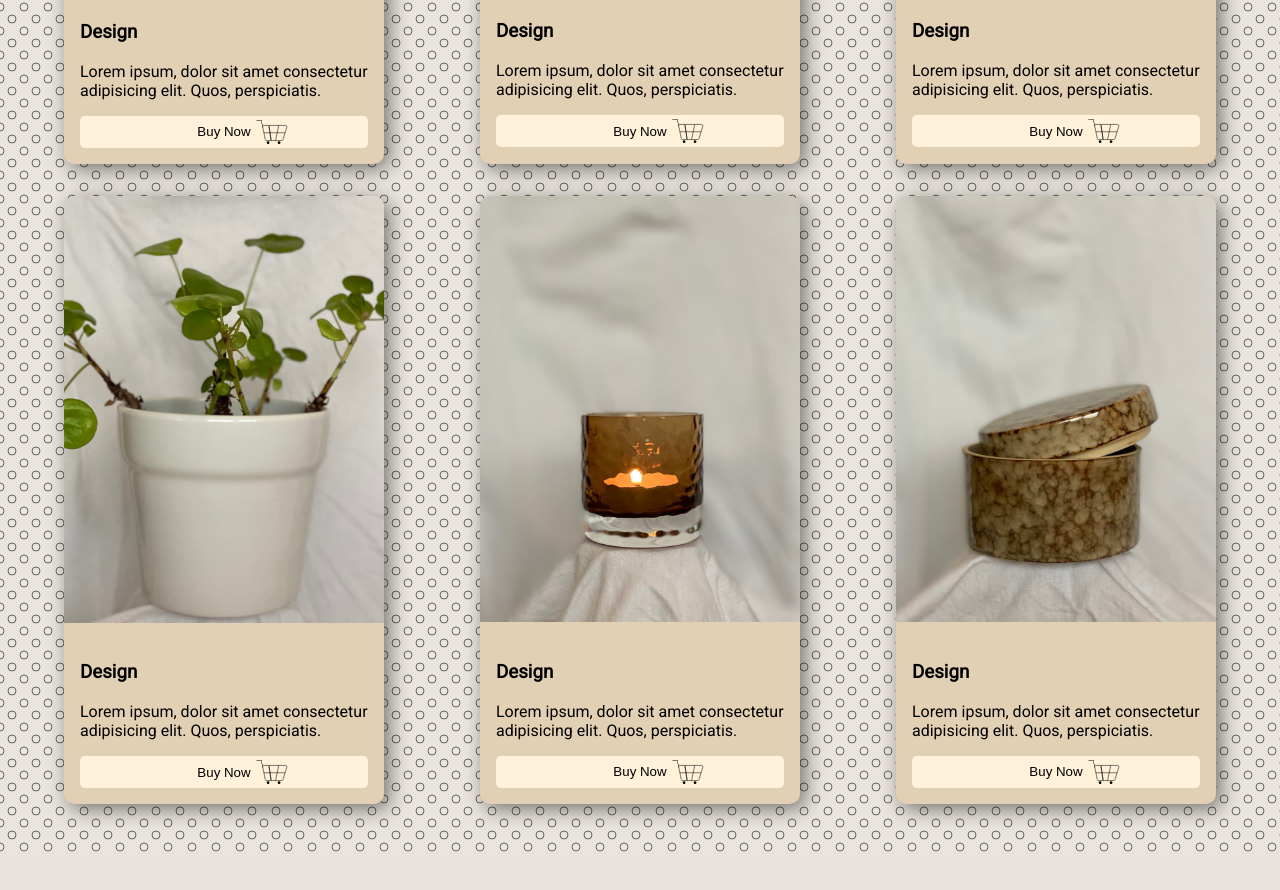
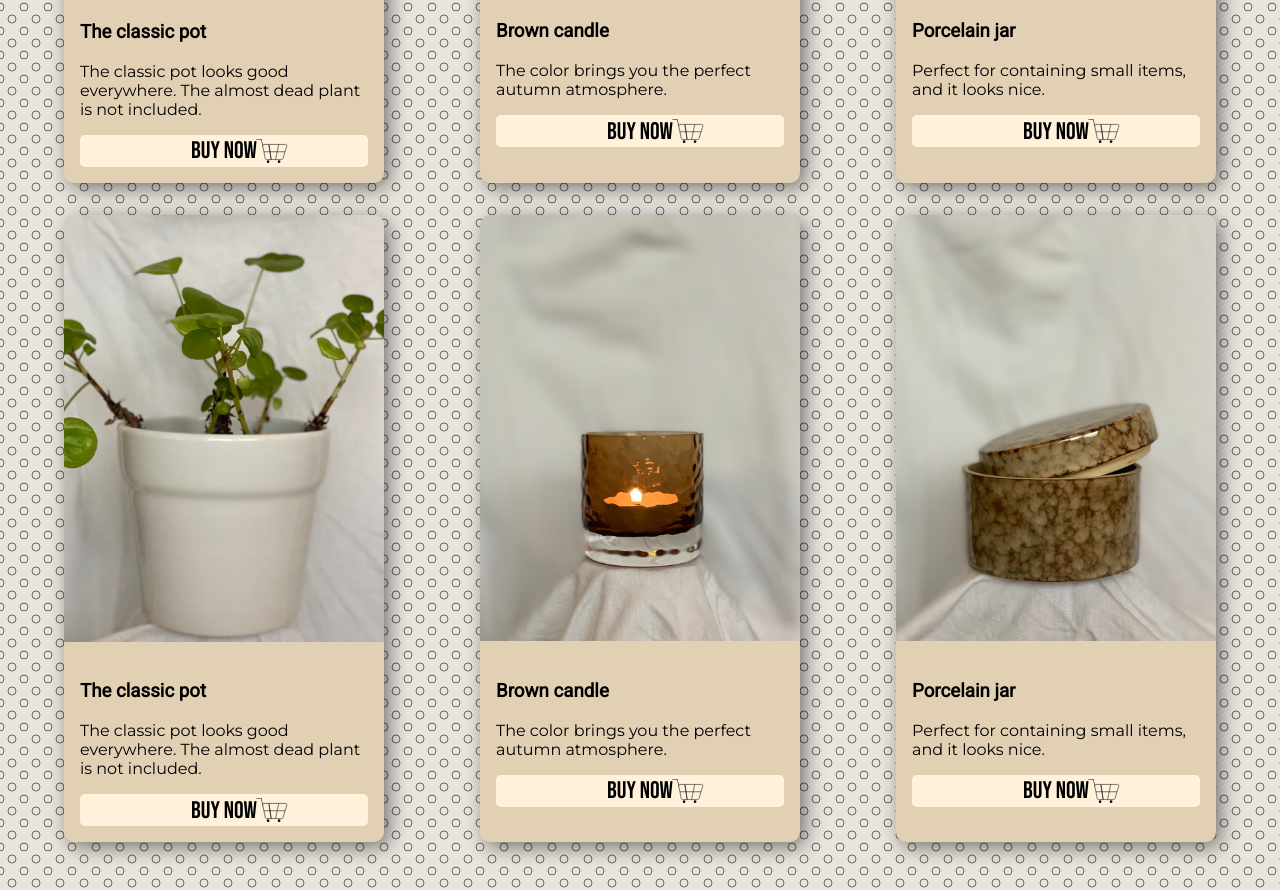
Before and after one commit to Siljesan/design2_MA1, a plain HTML site: page products.html in a window 1280 px wide. Shown: the part 1325-2215 px from the top of the page. Before the commit the page ends 2177 px from the top, so only its background shows below. Drawn offline with Linux system fonts and the light colour scheme.

Commit message:
added text, and updated font

```diff
--- a/css/style.css
+++ b/css/style.css
@@ -1,9 +1,22 @@
-@import url("https://fonts.googleapis.com/css2?family=Roboto&display=swap");
+@import url("https://fonts.googleapis.com/css2?family=Bebas+Neue&family=Montserrat&family=Roboto&display=swap");
+
 body {
   font-family: "Roboto", sans-serif;
   margin: 0;
   background-color: #e8e3dd;
   background-image: url(../img/22.svg);
+}
+h1,
+h2,
+h3 {
+  font-family: "Roboto", sans-serif;
+}
+p {
+  font-family: "Montserrat", sans-serif;
+}
+button {
+  font-family: "Bebas Neue", cursive;
+  font-size: 1.5rem;
 }
 header {
   display: flex;
--- a/products.html
+++ b/products.html
@@ -30,48 +30,48 @@
             <div class="card">
                 <img src="img/photo_2021-10-28_16-15-17.jpg" alt="">
                 <div class="card-text">
-                    <h3>Design</h3>
-                    <p>Lorem ipsum, dolor sit amet consectetur adipisicing elit. Quos, perspiciatis.</p>
+                    <h3>The classic pot</h3>
+                    <p>The classic pot looks good everywhere. The almost dead plant is not included.</p>
                     <button class="card-btn">Buy Now <img class="icon" src="icons/Group 1348.svg" alt="shopping cart icon"></button>
                 </div>
             </div>
             <div class="card">
                 <img src="img/photo_2021-10-28_16-15-20.jpg" alt="">
                 <div class="card-text">
-                    <h3>Design</h3>
-                    <p>Lorem ipsum, dolor sit amet consectetur adipisicing elit. Quos, perspiciatis.</p>
+                    <h3>Brown candle</h3>
+                    <p>The color brings you the perfect autumn atmosphere.</p>
                     <button class="card-btn">Buy Now <img class="icon" src="icons/Group 1348.svg" alt="shopping cart icon"></button>
                 </div>
             </div>
             <div class="card">
                 <img src="img/photo_2021-10-28_16-16-38.jpg" alt="">
                 <div class="card-text">
-                    <h3>Design</h3>
-                    <p>Lorem ipsum, dolor sit amet consectetur adipisicing elit. Quos, perspiciatis.</p>
+                    <h3>Porcelain jar</h3>
+                    <p>Perfect for containing small items, and it looks nice.</p>
                     <button class="card-btn">Buy Now <img class="icon" src="icons/Group 1348.svg" alt="shopping cart icon"></button>
                 </div>
             </div>
             <div class="card">
                 <img src="img/photo_2021-10-28_16-15-17.jpg" alt="">
                 <div class="card-text">
-                    <h3>Design</h3>
-                    <p>Lorem ipsum, dolor sit amet consectetur adipisicing elit. Quos, perspiciatis.</p>
+                    <h3>The classic pot</h3>
+                    <p>The classic pot looks good everywhere. The almost dead plant is not included.</p>
                     <button class="card-btn">Buy Now <img class="icon" src="icons/Group 1348.svg" alt="shopping cart icon"></button>
                 </div>
             </div>
             <div class="card">
                 <img src="img/photo_2021-10-28_16-15-20.jpg" alt="">
                 <div class="card-text">
-                    <h3>Design</h3>
-                    <p>Lorem ipsum, dolor sit amet consectetur adipisicing elit. Quos, perspiciatis.</p>
+                    <h3>Brown candle</h3>
+                    <p>The color brings you the perfect autumn atmosphere.</p>
                     <button class="card-btn">Buy Now <img class="icon" src="icons/Group 1348.svg" alt="shopping cart icon"></button>
                 </div>
             </div>
             <div class="card">
                 <img src="img/photo_2021-10-28_16-16-38.jpg" alt="">
                 <div class="card-text">
-                    <h3>Design</h3>
-                    <p>Lorem ipsum, dolor sit amet consectetur adipisicing elit. Quos, perspiciatis.</p>
+                    <h3>Porcelain jar</h3>
+                    <p>Perfect for containing small items, and it looks nice.</p>
                     <button class="card-btn">Buy Now <img class="icon" src="icons/Group 1348.svg" alt="shopping cart icon"></button>
                 </div>
             </div>
```
Also changed, not shown: index.html (+9 -9 lines).
